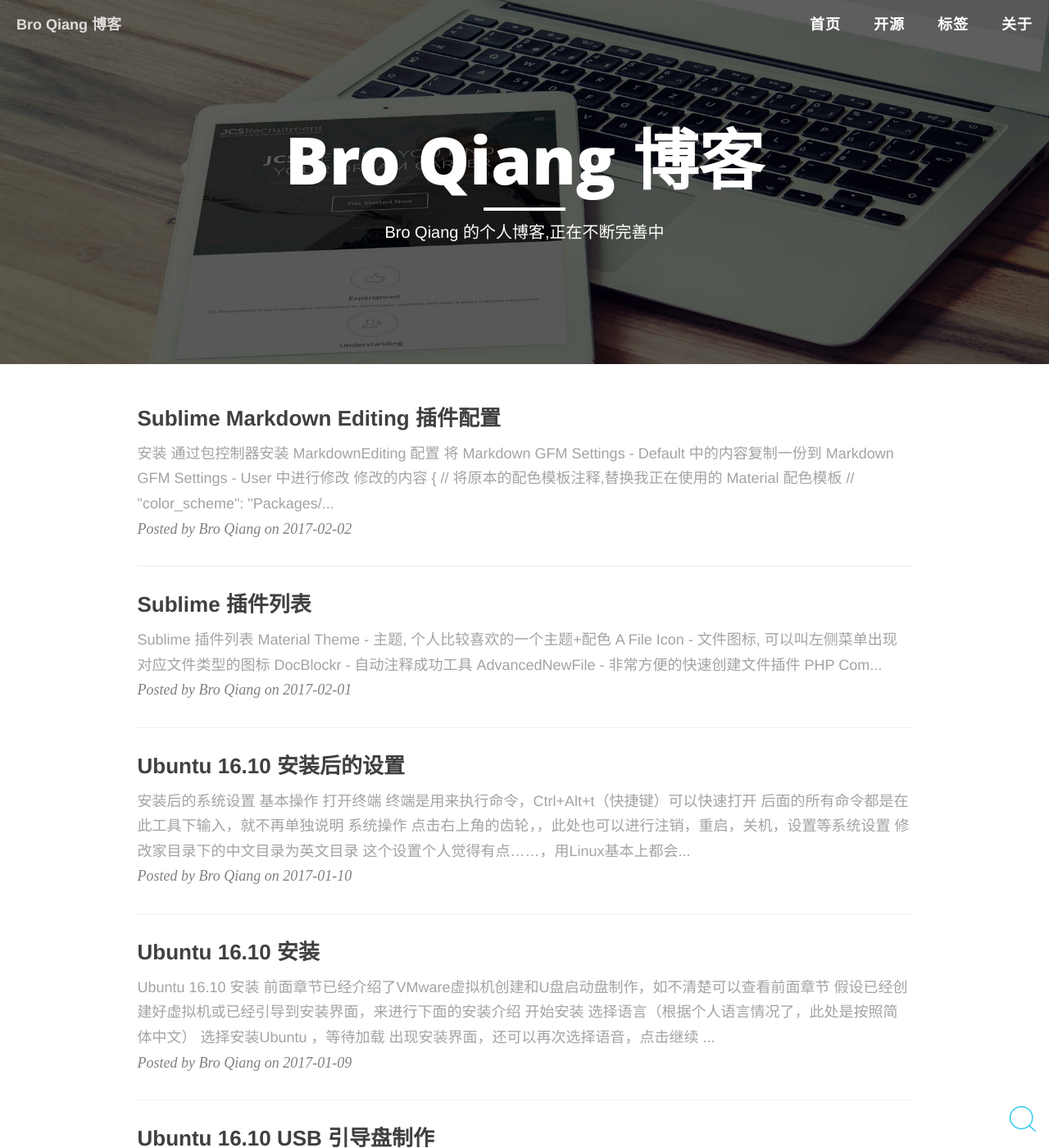
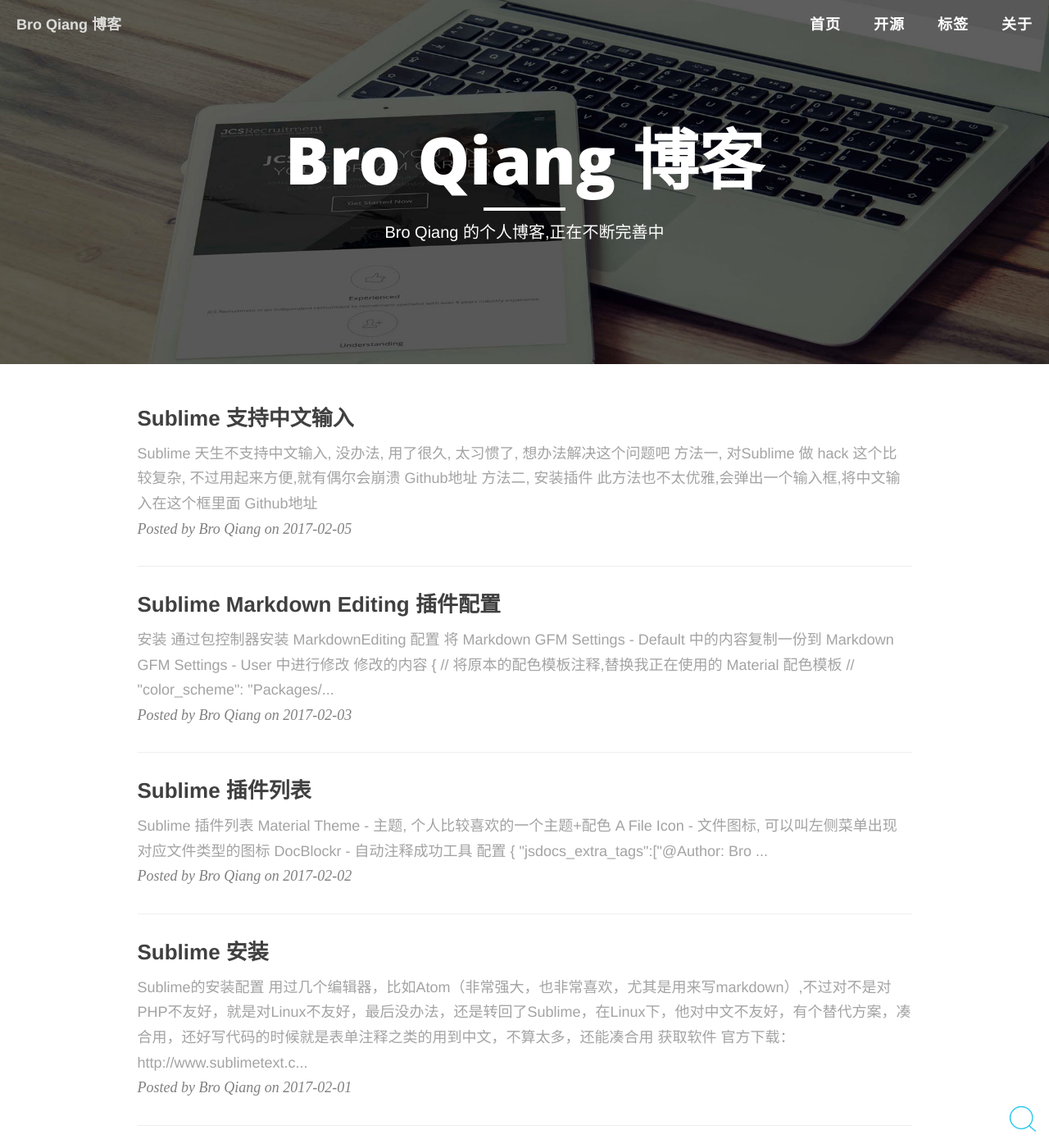
Before and after one commit to BroQiang/broqiang.github.io, a Jekyll site: the page built from index.html, in a window 1280 px wide and 1400 px high. Shown: the whole window at 82% size. Built offline with Jekyll 4.4.1, drawn with Linux system fonts in a browser that asks for light colours; nearby versions of some CDN libraries; the list of posts is cut into pages by our own code; comment, search, counter and statistics services are not loaded.

Commit message:
Update Sublime Documents

````diff
--- /dev/null
+++ b/_posts/2017-02-01-Sublime-Install.md
@@ -0,0 +1,55 @@
+---
+layout: post
+title: 'Sublime 安装'
+date: '2017-02-01'
+header-img: "img/post-bg-unix.jpg"
+tags:
+     - Editor
+     - Sublime
+author: 'Bro Qiang'
+---
+
+# Sublime的安装配置
+
+用过几个编辑器，比如Atom（非常强大，也非常喜欢，尤其是用来写markdown）,不过对不是对PHP不友好，就是对Linux不友好，最后没办法，还是转回了Sublime，在Linux下，他对中文不友好，有个替代方案，凑合用，还好写代码的时候就是表单注释之类的用到中文，不算太多，还能凑合用
+
+### 获取软件
+
+官方下载：　[http://www.sublimetext.com/3](http://www.sublimetext.com/3)
+
+
+### 安装
+
+- Ubuntu直接下载Deb包
+    ```shell
+# 可以根据下载的版本去安装，这样就不用管版本了
+$sudo dpki -i sublime-text_build*
+    ```
+
+- 其他版本，直接解压就可以用了
+
+
+### 安装包控制器
+
+这个是Sublime的精髓,后面安装的时候都会用到
+
+- 安装
+
+    按快捷键`Ctrl+Shift+p`
+
+    输入 `Install Package Control`
+
+    回车,等待安装成功的提示即可
+
+
+### 安装字体
+
+推荐Google的`Roboto Mono`字体
+
+- 下载地址: [https://fonts.google.com/specimen/Roboto+Mono](https://fonts.google.com/specimen/Roboto+Mono)
+
+- 下载完直接解压到系统的字体目录即可
+
+    `$ sudo unzip Roboto_Mono.zip -d /usr/share/fonts/Roboto_Mono`
+
+    配置文件中加入`"font_face": "Roboto Mono",`
--- a/_posts/2017-02-01-Sublime-PluginList.md
+++ b/_posts/2017-02-02-Sublime-PluginList.md
@@ -1,7 +1,7 @@
 ---
 layout: post
 title: 'Sublime 插件列表'
-date: '2017-02-01'
+date: '2017-02-02'
 header-img: "img/post-bg-unix.jpg"
 tags:
      - Editor
@@ -17,19 +17,37 @@
 
 - DocBlockr - 自动注释成功工具
 
-- AdvancedNewFile - 非常方便的快速创建文件插件
+    配置
+
+    ```json
+    {
+        "jsdocs_extra_tags":["@Author:  Bro Qiang   <broqiang@qq.com>","@DateTime {{datetime}}"],
+    }
+    ```
+
+- AdvancedNewFile - 非常方便的快速创建文件插件 - 快捷键 `Super+Alt+n`
 
 - PHP Companion - php伴侣, 可以自动引入PHP命名空间等
 
-- CodeFormatter - 代码格式化工具,可以很好的格式化 PHP 代码,也支持JS Css等,不过效果不好
+    配置快捷键
 
-- HTML-CSS-JS Prettify - 可以很好的格式化Html js css,需要Node.js支持
+    ```json
+    [
+        { "keys": ["f9"], "command": "expand_fqcn" }, //自动补全命名空间
+        { "keys": ["f8"], "command": "find_use" }, //自动寻找命名空间
+        { "keys": ["f7"], "command": "insert_php_constructor_property" }, //自动生产构造函数
+    ]
+    ```
 
-- Inputer3 Linux - 下输入中文的解决方案, 在线没有 [Github地址](https://github.com/lanky228/Inputer3)
+- CodeFormatter - 代码格式化工具,可以很好的格式化 PHP 代码,也支持JS Css等,不过效果不好 - 快捷键 `Ctrl+Alt+F`
+
+- HTML-CSS-JS Prettify - 可以很好的格式化Html js css,需要Node.js支持 - 快捷键 `Ctrl+Shift+H`
+
+- Inputer3 Linux - 下输入中文的解决方案, 在线没有 [Github地址](https://github.com/lanky228/Inputer3) - 快捷键 `Ctrl+空格`
 
 - Emment - 高效编写HTML的工具，原zen-coding
 
-- Terminal - 调用终端,使用起来很方便,可以直接显示当前文件目录,这个比较方便,避免切换目录浪费时间
+- Terminal - 调用终端,使用起来很方便,可以直接显示当前文件目录,这个比较方便,避免切换目录浪费时间  - 快捷键 `Ctrl+Shift+t`
 
 - SideBarEnhancements - 左侧菜单增强工具,功能很强大,不过个人不喜欢,一下多了很多,感觉有点乱
 
--- a/_posts/2017-02-02-Sublime-MarkdownEditing.md
+++ b/_posts/2017-02-03-Sublime-MarkdownEditing.md
@@ -1,7 +1,7 @@
 ---
 layout: post
 title: 'Sublime Markdown Editing 插件配置'
-date: '2017-02-02'
+date: '2017-02-03'
 header-img: "img/post-bg-unix.jpg"
 tags:
     - Sublime
--- /dev/null
+++ b/_posts/2017-02-04-Sublime-SupportChineseInput.md
@@ -0,0 +1,24 @@
+---
+layout: post
+title: 'Sublime 支持中文输入'
+date: '2017-02-05'
+header-img: "img/post-bg-unix.jpg"
+tags:
+     - Editor
+     - Sublime
+author: 'Bro Qiang'
+---
+
+> Sublime 天生不支持中文输入, 没办法, 用了很久, 太习惯了, 想办法解决这个问题吧
+
+### 方法一, 对Sublime 做 hack
+
+这个比较复杂, 不过用起来方便,就有偶尔会崩溃
+
+[Github地址](https://github.com/lyfeyaj/sublime-text-imfix)
+
+### 方法二, 安装插件
+
+此方法也不太优雅,会弹出一个输入框,将中文输入在这个框里面
+
+[Github地址](https://github.com/lanky228/Inputer3)
````
